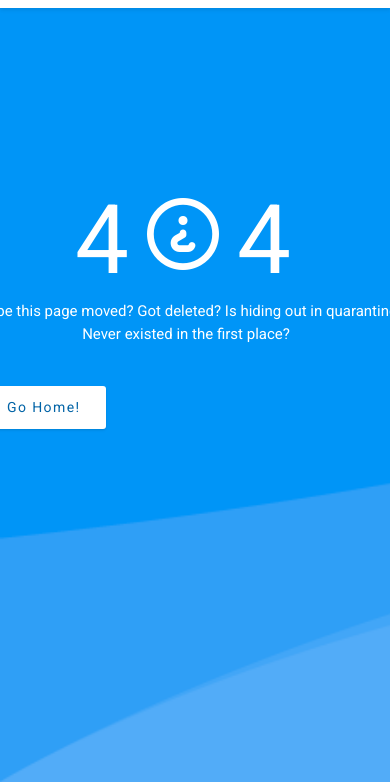
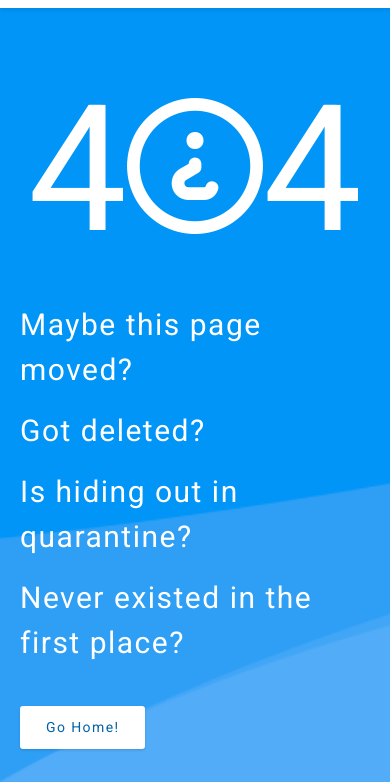
Before and after one commit to maxbogo/maxbogo.github.io, a plain HTML site: page 404.html in a window 390 px wide. Shown: the part 62-844 px from the top of the page. Drawn offline with nearby package versions, Linux system fonts and the light colour scheme.

Commit message:
changed the styling to flexbox, should fix remaining problems

```diff
--- a/404.html
+++ b/404.html
@@ -8,6 +8,17 @@
 
   <!-- Custom Css -->
   <link rel="stylesheet" href="style.css" type="text/css" />
+  <style type="text/css">
+
+    body {
+
+      background-image: url('images/call-to-action.png');
+	    background-repeat: no-repeat;
+	    background-size: cover;
+
+    }
+
+  </style>
 
   <!-- Ionic icons -->
   <link href="https://unpkg.com/ionicons@4.2.0/dist/css/ionicons.min.css" rel="stylesheet">
@@ -52,18 +63,20 @@
   </nav>
   <!-- E N D  N A V B A R -->
 
-    <div class="notfound">
-     <div class="container">
-          <div class="mainbox">
+  <div id="notfound">
+      <div id="notfound-flex-vertical">
             <div class="err">4</div>
-            <i class="far fa-question-circle fa-spin"></i>
+            <div><i class="far fa-question-circle fa-spin"></i></div>
             <div class="err2">4</div>
-            <div class="msg">
-              Maybe this page moved? Got deleted? Is hiding out in quarantine? Never existed in the first place?
-              <p><a href="index.html" class="btn btn-regular homebtn">Go Home!</a></p>
-          </div>
-     </div>
-   </div>
+      </div>
+      <div class="msg">
+        <p>Maybe this page moved?</p>
+        <p>Got deleted?</p>
+        <p> Is hiding out in quarantine?</p>
+        <p> Never existed in the first place?</p>
+        <p><a href="index.html" class="btn btn-regular homebtn">Go Home!</a></p>
+    </div>
+  </div>
 
     <!-- External JavaScripts -->
     <!-- jQuery first, then Popper.js, then Bootstrap JS -->
--- a/style.css
+++ b/style.css
@@ -482,55 +482,36 @@ footer small {
 
 }
 
-.notfound {
-	background-image: url('images/call-to-action.png');
-	background-repeat: no-repeat;
-	background-size: cover;
-	height: 100%;
+#notfound-flex-vertical {
+
+	margin-top: 100px;
+	display: flex;
+	justify-content: center;
+
 }
 
-.mainbox {
-	margin: auto;
-	height: 600px;
-	width: 600px;
-	position: relative;
-  }
-
-	.err {
+.err, .err2 {
 	color: #ffffff;
 	font-family: 'Roboto', sans-serif;
 	font-size: 11rem;
-	  position:absolute;
-	  left: 20%;
-	  top: 8%;
 }
 
 .far {
-	position: absolute;
 	font-size: 8.5rem;
-	left: 42%;
-	top: 17%;
 	color: #ffffff;
-  }
-
-   .err2 {
-	  color: #ffffff;
-	  font-family: 'Roboto', sans-serif;
-	  font-size: 11rem;
-	  position:absolute;
-	  left: 68%;
-	  top: 8%;
+	margin-top: 60px;
 }
 
   .msg {
 	  text-align: center;
-	  font-family: 'Roboto', sans-serif;
-	  color: white;
-	  font-size: 30px;
-	  position:absolute;
-	  left: 16%;
-	  top: 45%;
-	  width: 75%;
+	}
+
+	.msg p {
+
+		font-family: 'Roboto', sans-serif !important;
+		color: white !important;
+		font-size: 30px !important;
+
 	}
 
 	.homebtn {
@@ -588,33 +569,6 @@ footer small {
 		margin-top: 20px;
 	}
 
-	.mainbox {
-		position: absolute;
-		top: 50%;
-		left: 50%;
-		margin-right: -50%;
-		transform: translate(-50%, -50%);
-	}
-
-
-	.err {
-	  font-size: 6rem;
-	  margin-top: 15%;
-	  margin-left: 10%;
-
-	}
-
-	.far {
-		font-size: 4.5rem;
-		margin-top: 9%;
-	}
-
-	.err2 {
-	  font-size: 6rem;
-	  margin-top: 15%;
-	  margin-left: -11%;
-	}
-
 }
 
 @media (max-width: 768px) {
@@ -653,44 +607,6 @@ footer small {
 
 		display: inline;
 
-	}
-
-	.mainbox {
-		position: absolute;
-		top: 50%;
-		left: 50%;
-		margin-right: -50%;
-		transform: translate(-50%, -50%);
-	}
-
-
-	.err {
-	  font-size: 6rem;
-	  margin-top: 10%;
-	  margin-left: 10%;
-
-	}
-
-	.far {
-		font-size: 4.5rem;
-		margin-top: 6%;
-	}
-
-	.err2 {
-	  font-size: 6rem;
-	  margin-top: 10%;
-	  margin-left: -11%;
-	}
-
-	.msg {
-		margin-top: -5%;
-		margin-left: -5%;
-		font-size: 15px;
-	}
-
-	.homebtn {
-		margin-top: 10%;
-		text-align: center;
 	}
 
 }
```
Lines whose indentation alone changed are shown as unchanged.
